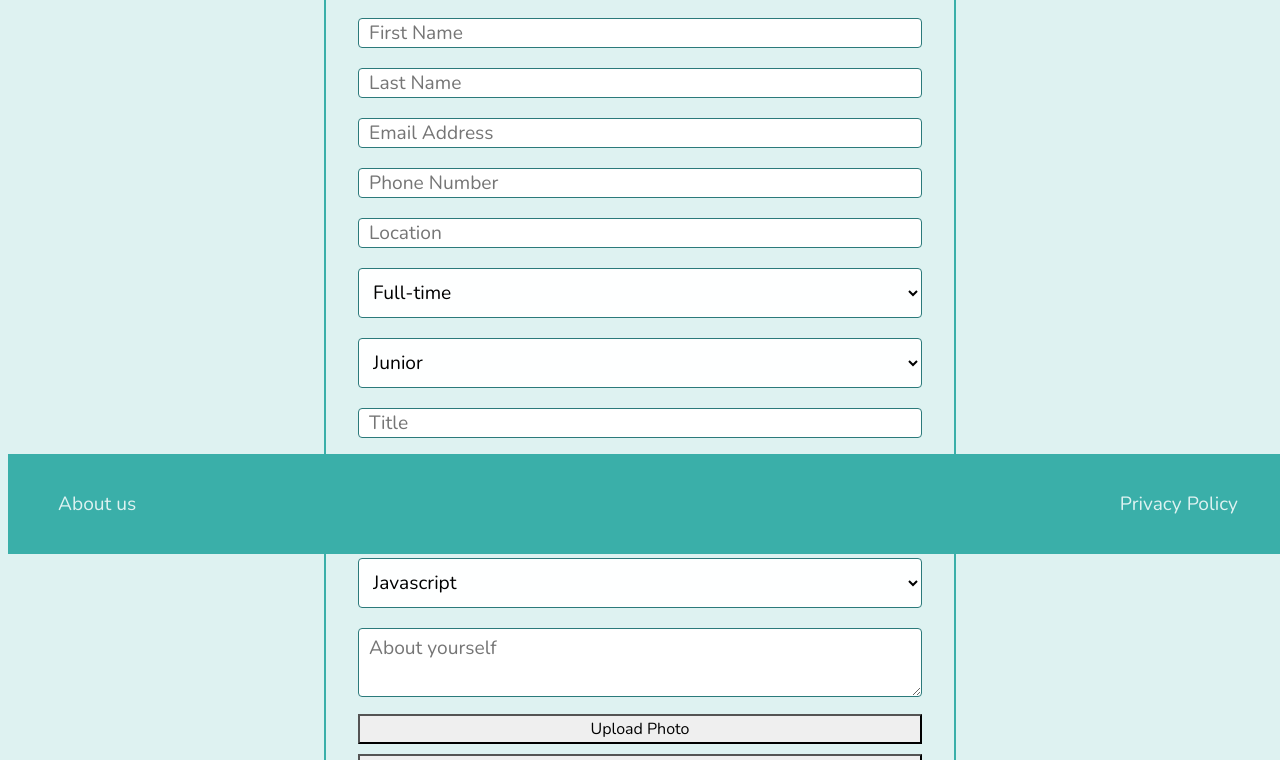
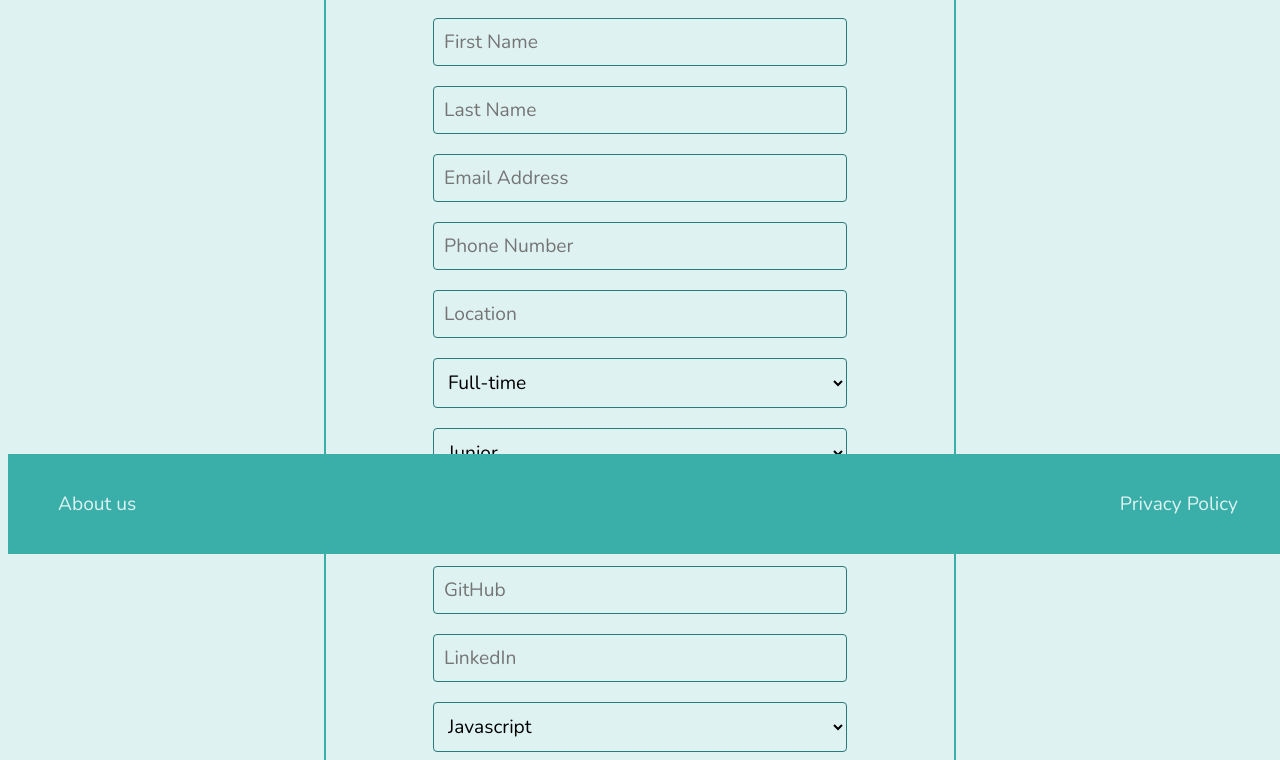
Before and after one commit to Team1-TeliaProject/team1_FrontEnd, a React (Create React App) app in the folder client/: page /registration in a window 1280 px wide. Shown: the part 246-1006 px from the top of the page. Built offline with nearby package versions, Linux system fonts and the light colour scheme.

Commit message:
[Feat/Profile Registration] - refactor input & button styling

```diff
--- a/client/src/Components/InputSelect/index.js
+++ b/client/src/Components/InputSelect/index.js
@@ -2,10 +2,11 @@ import React from 'react';
 
 import './InputSelect.scss';
 
-const InputSelect = ({ options, handleInputChange }) => {
+const InputSelect = ({ options, handleInputChange, text }) => {
+  text = (text && text !== '') ? text : 'Select an Option';
   return (
     (Array.isArray(options)) ? <select onChange={handleInputChange} className="select" placeholder="Choose">
-    <option disabled value="">Select an Option</option>
+    <option disabled value="">{text}</option>
     {options.map((opt, index) => (
       <option value={opt.toLowerCase()} key={index}>
         {opt}
--- a/client/src/pages/ProfileRegistrationPage/ProfileRegistration.scss
+++ b/client/src/pages/ProfileRegistrationPage/ProfileRegistration.scss
@@ -16,14 +16,17 @@
         text-transform: uppercase;
     }
     .registration {
-        min-height: 100vh;
+        margin-bottom: 4rem;
         display: block;
-        .input {
-            height: 30px;
+
+        .input, .select {
+            background-color: $light;
+        }
+        textarea {
+            background-color: $light;
         }
         .button {
-            height: 30px;
-            margin: 0 0 10px 0;
+            margin: 1rem 0;
         }
     }
 
--- a/client/src/pages/ProfileRegistrationPage/index.js
+++ b/client/src/pages/ProfileRegistrationPage/index.js
@@ -19,32 +19,41 @@ const ProfileRegistration = () => {
         <div className="profile-registration">
 
             <h3>create an account</h3>
+
             <div className="registration">
-                <InputSelect
-                options ={usertype} className="registration__must registration__select" placeholder="Usertype" handleInputChange={(e) => {
+
+                <InputSelect text="User Type"
+                options ={usertype} placeholder="Usertype" handleInputChange={(e) => {
                     sethide(e.target.value === 'employer');
                 }}/>
-                <Input className="registration__must" placeholder="First Name"/>
-                {(!hide) ?                 <Input className="registration__must" placeholder="Last Name"/>: ''}
-                <Input className="registration__must registration__select" placeholder="Email Address"/>
 
-                <Input className="registration__must" placeholder="Phone Number"/>
+                <Input placeholder="First Name"/>
 
-                <Input className="registration__must" placeholder="Location"/>
+                <Input placeholder="Last Name"/>
 
-                <InputSelect options={type} className="registration__select" placeholder="Type"/>
+                <Input placeholder="Email Address"/>
 
-                <InputSelect options={level} className="registration__select" placeholder="Level"/>
-                {(!hide) ?<Input className="registration__select" placeholder="Title"/>: ''}
+                <Input placeholder="Phone Number"/>
+
+                <Input placeholder="Location"/>
+
+                {(!hide) ?<InputSelect text="Type" options={type}  placeholder="Type"/>: ''}
+
+                {(!hide) ?<InputSelect text="Level" options={level}  placeholder="Level"/>: ''}
+
+                {(!hide) ?<Input placeholder="Title"/>: ''}
+
                 {(!hide) ?<Input placeholder="GitHub"/>: ''}
+
                 {(!hide) ?<Input placeholder="LinkedIn"/>: ''}
-                {(!hide) ?<InputSelect options={skills}  className="registration__select" placeholder="Tech-Skills"/>: ''}
+
+                {(!hide) ?<InputSelect text="Tech-Skills" options={skills} placeholder="Tech-Skills"/>: ''}
 
                 {(!hide) ?<Textarea placeholder="About yourself" />: ''}
 
-                {(!hide) ?<Button className="registration__select" text="Upload Photo" modifier=""/>: ''}
+                <Input modifier="bg" placeholder="Upload Photo" type="file"/>
 
-                <Button text="Create" modifier=""/>
+                <Button text="Create" modifier="bg"/>
 
             </div>
 
```
